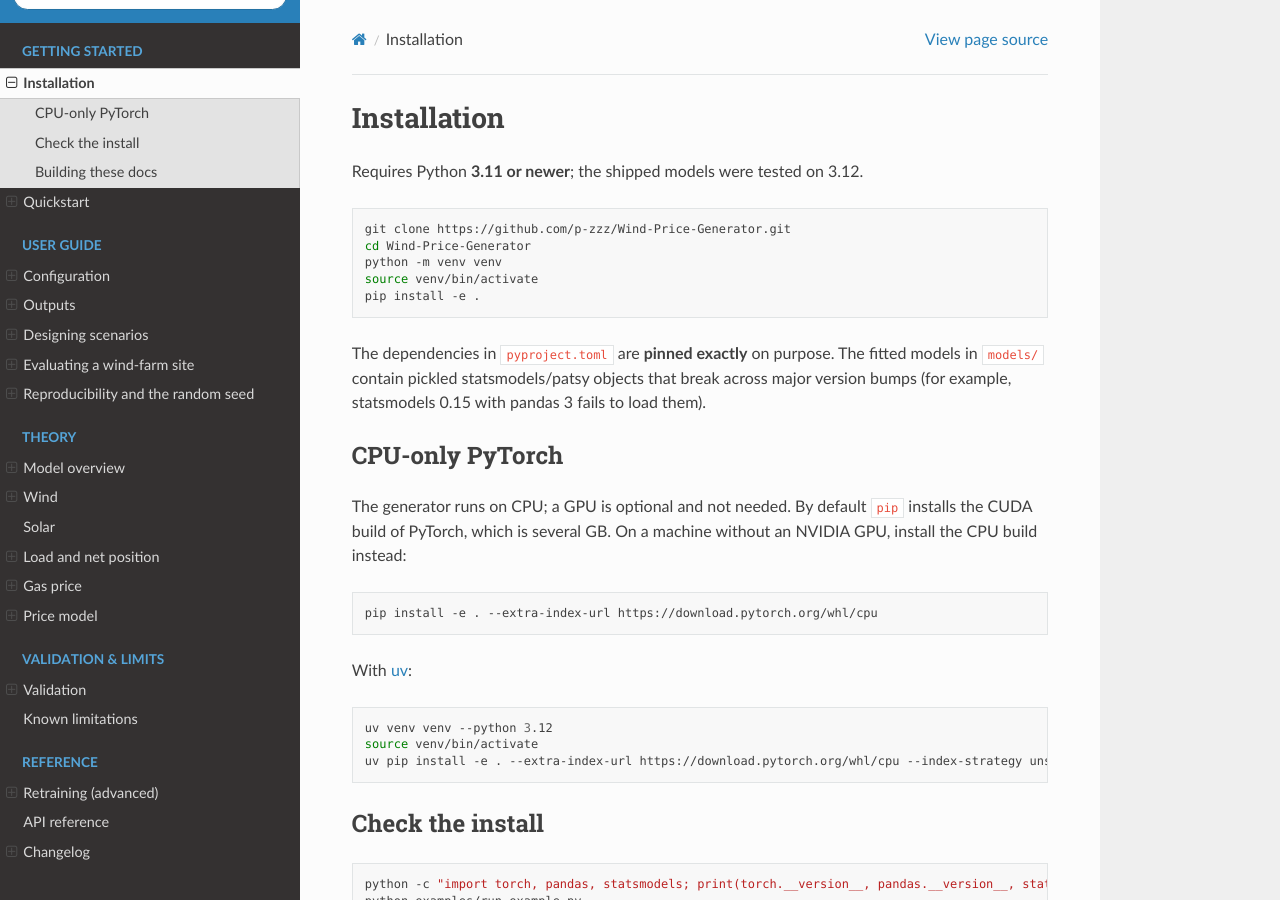
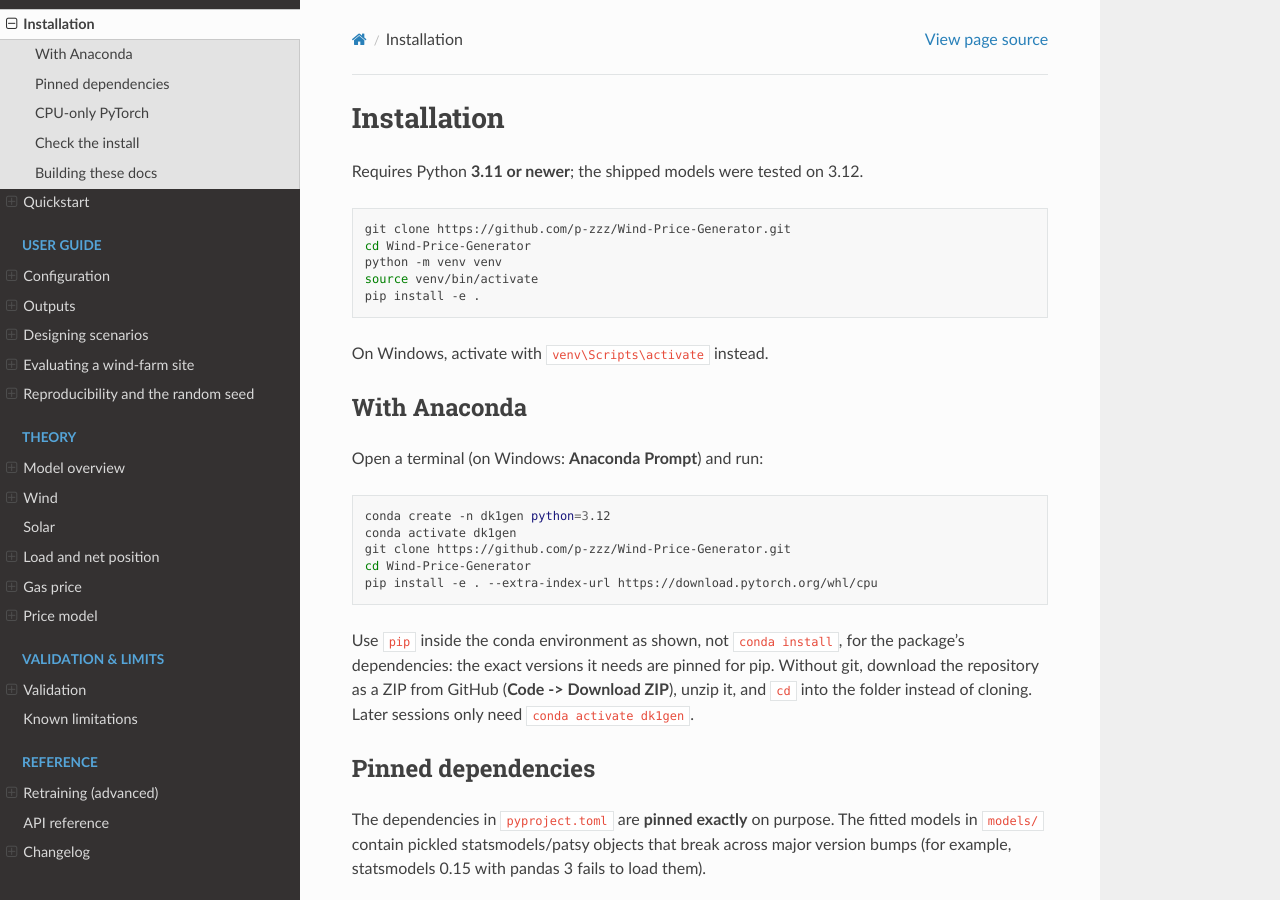
Before and after one commit to p-zzz/Wind-Price-Generator, a Sphinx documentation site: the page built from docs/getting_started/installation.md, in a window 1280 px wide and 900 px high. Built offline with Sphinx 7.4.7 and the Read the Docs theme 3.1.0, drawn with Linux system fonts in a browser that asks for light colours.

Commit message:
docs: Anaconda install steps

````diff
--- a/docs/getting_started/installation.md
+++ b/docs/getting_started/installation.md
@@ -9,6 +9,28 @@ python -m venv venv
 source venv/bin/activate
 pip install -e .
 ```
+
+On Windows, activate with `venv\Scripts\activate` instead.
+
+## With Anaconda
+
+Open a terminal (on Windows: **Anaconda Prompt**) and run:
+
+```bash
+conda create -n dk1gen python=3.12
+conda activate dk1gen
+git clone https://github.com/p-zzz/Wind-Price-Generator.git
+cd Wind-Price-Generator
+pip install -e . --extra-index-url https://download.pytorch.org/whl/cpu
+```
+
+Use `pip` inside the conda environment as shown, not `conda install`, for the
+package's dependencies: the exact versions it needs are pinned for pip. Without
+git, download the repository as a ZIP from GitHub (**Code -> Download ZIP**), unzip
+it, and `cd` into the folder instead of cloning. Later sessions only need
+`conda activate dk1gen`.
+
+## Pinned dependencies
 
 The dependencies in `pyproject.toml` are **pinned exactly** on purpose. The fitted
 models in `models/` contain pickled statsmodels/patsy objects that break across major
````
